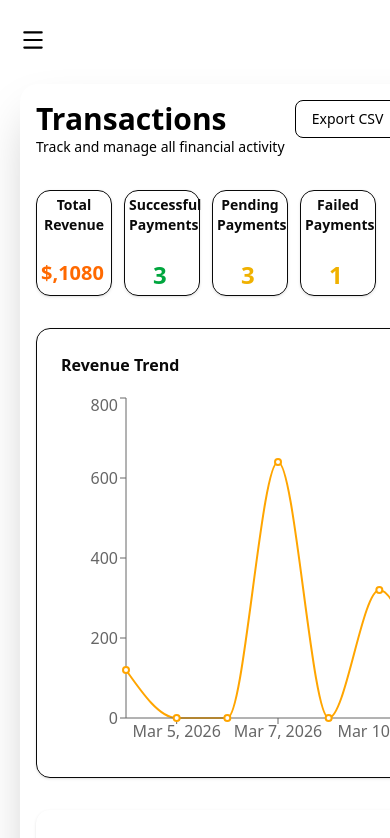
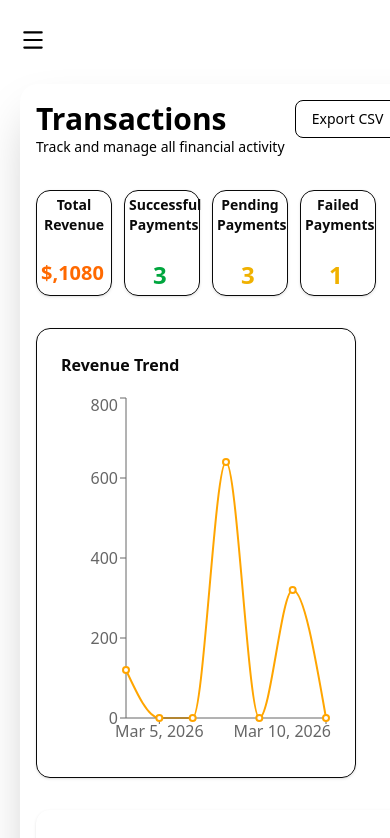
Before and after one commit to Engr-Shegez/metricly, a Next.js app: page /dashboard/transaction in a window 390 px wide. Shown: the top 838 px of the page. Built offline with nearby package versions, Linux system fonts and the light colour scheme.

Commit message:
refactor transaction page

```diff
--- a/src/app/dashboard/transaction/page.tsx
+++ b/src/app/dashboard/transaction/page.tsx
@@ -205,7 +205,7 @@ export default function TransactionsPage() {
         </Card>
       </div>
 
-      <Card className="p-6">
+      <Card className="p-6 w-80 md:w-full">
         <h2 className="font-semibold mb-4">Revenue Trend</h2>
         <div className="h-90">
           <ResponsiveContainer width="100%" height="100%">
@@ -227,7 +227,7 @@ export default function TransactionsPage() {
       <Card className="p-6 border-none">
         <h2 className="font-semibold mb-4">Filters</h2>
 
-        <div className="grid grid-cols-4   gap-4">
+        <div className="grid grid-cols-4   gap-4 w-80 md:w-full">
           {/* Search */}
           <input
             type="text"
@@ -262,12 +262,12 @@ export default function TransactionsPage() {
       </Card>
 
       {/* Table Section */}
-      <Card className="p-6">
+      <Card className="p-6 ">
         <h2 className="font-semibold mb-4">Transaction History</h2>
 
-        <div className="overflow-w-auto">
+        <div className="overflow-w-auto ">
           <table className="w-full text-md">
-            <thead className="text-left border-b">
+            <thead className="text-left border-b ">
               <tr className="text-muted-foreground">
                 <th className="py-3">Transaction</th>
                 <th className="py-3">Customer</th>
```
